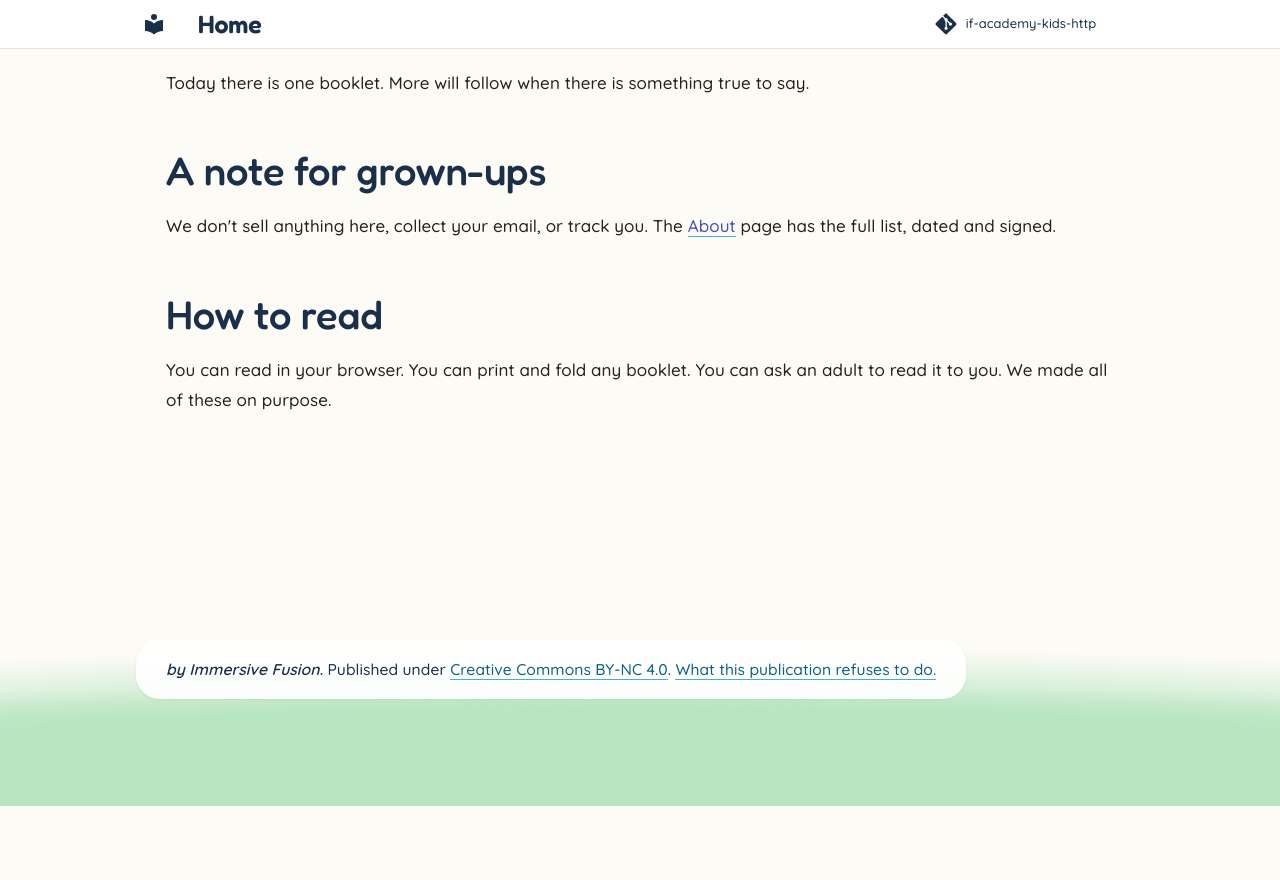
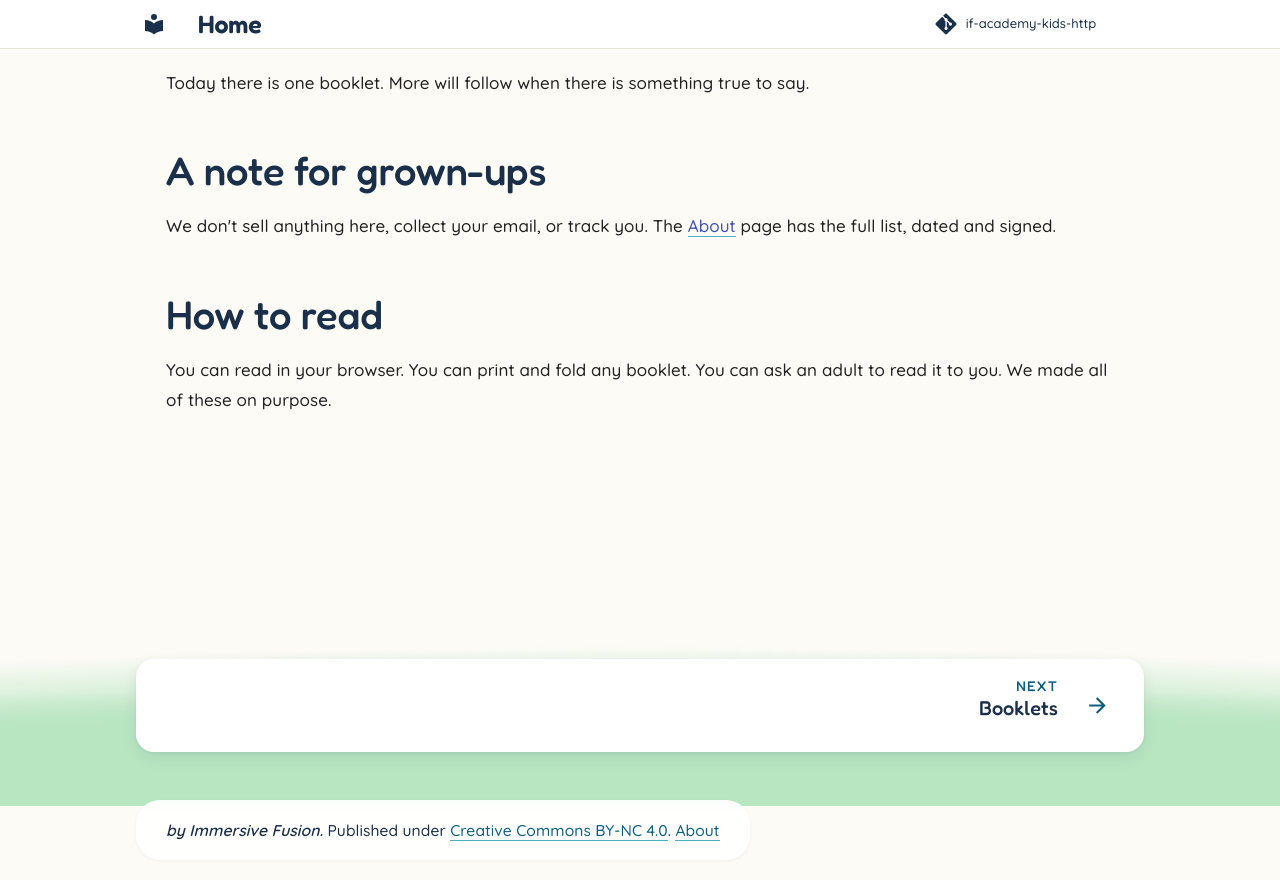
Before and after one commit to ImmersiveFusion/if-academy-kids-http, an MkDocs documentation site: the page built from docs/index.md, in a window 1280 px wide and 900 px high, scrolled down 994 px. Shown: the top 880 px of the window. Built offline with MkDocs 1.6.1 and Material for MkDocs 9.7.7, drawn with Linux system fonts in a browser that asks for light colours; comment, search, counter and statistics services are not loaded.

Commit message:
Add booklet-page next/prev pager to footer override
The previous footer template was a full replacement that dropped
Material's pager block, so enabling navigation.footer in mkdocs.yml had
no visible effect. The new template keeps Material's next/prev navigation
(rendered when navigation.footer is enabled and the page has siblings)
above the institutional byline meta block. The pager is styled in
kids.css as soft rounded cards so a reader walking through a 17-chapter
booklet has visible next/previous arrows on every chapter page.

Also softens the footer link text from "What this publication refuses
to do" to "About" (the page itself is now docs/about.md with a calmer
H1; the original combative title moved with the full charter to
docs/commitments.md).

Co-Authored-By: Claude Opus 4.7 <noreply@anthropic.com>

```diff
--- a/overrides/partials/footer.html
+++ b/overrides/partials/footer.html
@@ -1,18 +1,66 @@
-{# Footer replacement: institutional byline, license, privacy link.
-   Per SP-069 ADR §Navigation: the footer carries the byline, a link to the
-   privacy notice, and the CC BY-NC 4.0 license declaration. About and
-   Privacy live in the footer (and in the sidebar nav). No mega-menu. #}
+{# Footer: keeps Material's next/prev pager (navigation.footer feature)
+   and replaces the meta block with the institutional byline + license +
+   privacy link.
+   Per SP-069 ADR §Navigation: the footer carries the byline, a link to
+   the privacy notice, and the CC BY-NC 4.0 license declaration. About
+   and Privacy live in the footer (and in the sidebar nav). No mega-menu. #}
+
+{% import "partials/language.html" as lang with context %}
 
 <footer class="md-footer">
+
+  {# Material's next/prev pager. Renders when navigation.footer is enabled
+     and the page has a previous or next sibling in the nav. #}
+  {% if "navigation.footer" in features %}
+    {% if page.previous_page or page.next_page %}
+      <nav class="md-footer__inner md-grid" aria-label="{{ lang.t('footer') }}">
+        {% if page.previous_page %}
+          {% set direction = lang.t("footer.previous") %}
+          <a href="{{ page.previous_page.url | url }}"
+             class="md-footer__link md-footer__link--prev"
+             aria-label="{{ direction }}: {{ page.previous_page.title | e }}"
+             rel="prev">
+            <div class="md-footer__button md-icon">
+              {% set icon = config.theme.icon.previous or "material/arrow-left" %}
+              {% include ".icons/" ~ icon ~ ".svg" %}
+            </div>
+            <div class="md-footer__title">
+              <span class="md-footer__direction">{{ direction }}</span>
+              <div class="md-ellipsis">{{ page.previous_page.title }}</div>
+            </div>
+          </a>
+        {% endif %}
+        {% if page.next_page %}
+          {% set direction = lang.t("footer.next") %}
+          <a href="{{ page.next_page.url | url }}"
+             class="md-footer__link md-footer__link--next"
+             aria-label="{{ direction }}: {{ page.next_page.title | e }}"
+             rel="next">
+            <div class="md-footer__title">
+              <span class="md-footer__direction">{{ direction }}</span>
+              <div class="md-ellipsis">{{ page.next_page.title }}</div>
+            </div>
+            <div class="md-footer__button md-icon">
+              {% set icon = config.theme.icon.next or "material/arrow-right" %}
+              {% include ".icons/" ~ icon ~ ".svg" %}
+            </div>
+          </a>
+        {% endif %}
+      </nav>
+    {% endif %}
+  {% endif %}
+
+  {# Institutional byline + license + privacy link. #}
   <div class="md-footer-meta md-typeset">
     <div class="md-footer-meta__inner md-grid">
-      <p style="margin: 0;">
+      <p>
         <em>by Immersive Fusion.</em>
         Published under
         <a href="https://creativecommons.org/licenses/by-nc/4.0/"
            rel="license noopener">Creative Commons BY-NC 4.0</a>.
-        <a href="{{ 'about/' | url }}">What this publication refuses to do.</a>
+        <a href="{{ 'about/' | url }}">About</a>
       </p>
     </div>
   </div>
+
 </footer>
```
